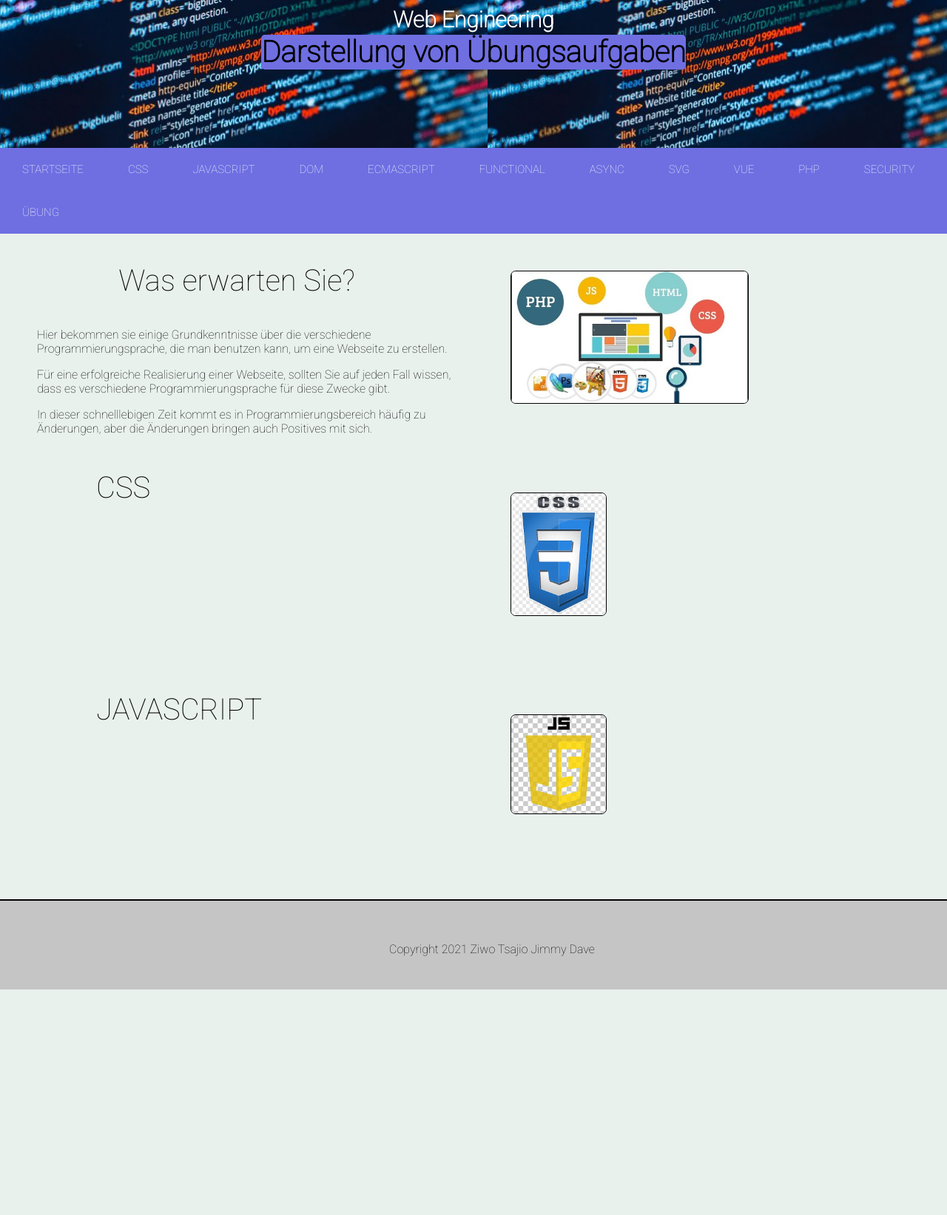
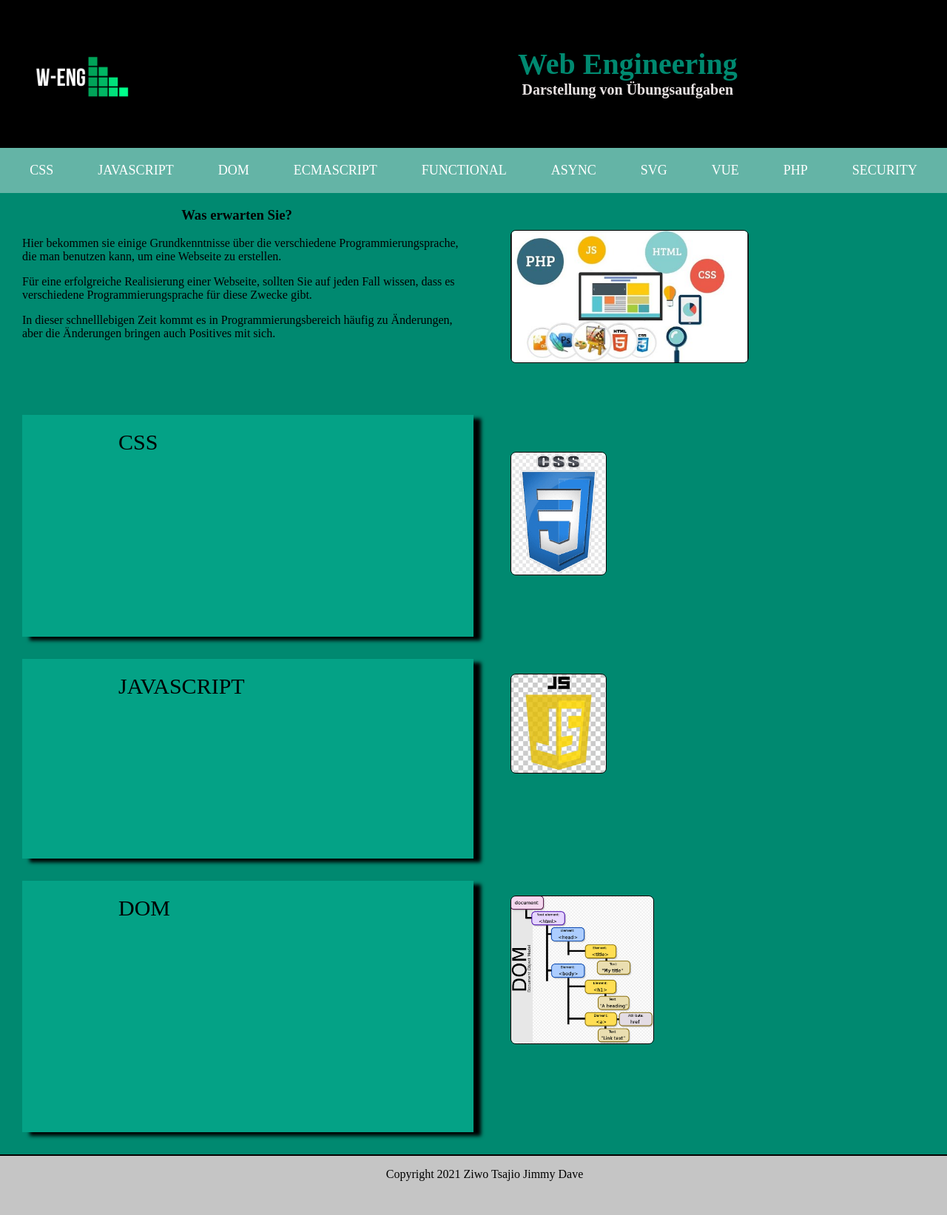
Before and after one commit to jimmyDave99/ProjektWE, a PHP site: page / in a window 1280 px wide. Shown: the whole page at 74% size. Before the commit the page ends 1338 px from the top, so only its background shows below. Run offline with PHP 8.4, Linux system fonts and the light colour scheme.

Commit message:
Commit 8: add logo in header

```diff
--- a/index.html
+++ b/index.html
@@ -12,16 +12,14 @@
 <body>
 <div class="gesamt">
     <header>
-        <h1 class="headtitle1"><strong class="titleoben">Web Engineering</strong><br>
-            <strong class="headtitle">Darstellung von Übungsaufgaben</strong> </h1>
+        <a href="index.html" class="logoheader"><img src="w-%20eng.png" alt="logo"></a>
+        <a href="index.html"><h1 class="headtitle1"><strong class="titleoben">Web Engineering</strong><br>
+            <strong class="headtitle">Darstellung von Übungsaufgaben</strong> </h1></a>
     </header>
 
     <nav>
         <div class="table">
             <ul>
-                <li class="menu-ind" id="m-ind">
-                    <a href="index.html">Startseite</a>
-                </li>
                 <li class="menu-css">
                     <a href="css.html">CSS</a>
                 </li>
@@ -51,9 +49,6 @@
                 </li>
                 <li class="menu-Security">
                     <a href="security.html">Security</a>
-                </li>
-                <li class="menu-ubung">
-                    <a href="ubung.html">Übung</a>
                 </li>
             </ul>
         </div>
@@ -86,10 +81,16 @@
             <div class="right-js">
                 <img class="imgjs" src="jslogo.png" alt="bildlogojs">
             </div>
+            <div class="left-dom">
+                <a class="titledom"  href="DOM.html">Dom</a>
+            </div>
+            <div class="right-dom">
+                <img class="imgdom" src="Dombild.png" alt="bildlogodom">
+            </div>
         </section>
     </article>
     <footer>
-        <p>Copyright 2021 Ziwo Tsajio Jimmy Dave</p>
+        <p id="footerp">Copyright 2021 Ziwo Tsajio Jimmy Dave</p>
     </footer>
 
 </div>
--- a/style1.css
+++ b/style1.css
@@ -1,47 +1,67 @@
 body{
-    font-family: 'Roboto', sans-serif;
     margin: 0px;
     padding: 0px;
 }
 
 h1{
-    font-size: 40px;
-    font-weight: normal;
     text-align: Center;
 }
 
 header{
+    display: flex;
     height: 200px;
-    background-image: url("BackgrundHead2.png");
+    background-color: #000;
+    padding: 0px;
+
     /*position: -webkit-sticky;
     position: sticky;
     top:0px;*/
 }
-.headtitle{
-    background-color: rgb(111, 111, 226);
-    border-radius: 5px;
+
+/* Custom Scroll Bar */
+html::-webkit-scrollbar{
+    width: 0.5rem;
+}
+html::-webkit-scrollbar-track{
+    background: transparent;
+}
+html::-webkit-scrollbar-thumb{
+    background: #008970;
+    border-radius: 5rem;
+}
+.logoheader img{
+    width: 200px;
+
+}
+.titleoben{
+    color: #008970;
+    padding: 0px;
+    margin: 0px;
+    font-size: 40px;
+
 }
 .headtitle1{
-    /*padding-top: 50px;*/
-    padding: 0;
-    margin: 0;
+    color: #e7e1e1;
+    font-size: 20px;
+    text-align: center;
+    padding-top: 50px;
+    margin-left: 500px;
 }
-.titleoben {
-    color: white;
-    font-size: 30px;
+a{
+    text-decoration: none;
 }
 
 
 footer{
     height: 80px;
-    padding-top: 40px;
     text-align: center;
     background-color: #c5c5c5;
     border-top: 2px solid black;
 }
+
 nav{
     width: 100%;
-    background-color: rgb(111, 111, 226);
+    background-color: #64b4a6;
     position: -webkit-sticky;
     position: sticky;
     top: 0px;
@@ -56,13 +76,13 @@ nav li{
     list-style-type:none ;
     float: left;
 }
-nav a{
+nav ul li a{
     display: inline-block;
     text-decoration: none;
     padding: 20px 30px;
     color: #fff;
     text-transform: uppercase ;
-    font-size: 15px;
+    font-size: 18px;
 }
 article a{
     display: inline-block;
@@ -70,65 +90,26 @@ article a{
     padding: 20px 30px;
     color: #000;
     text-transform: uppercase ;
-    font-size: 15px;
+
 }
 article li{
     list-style-type: none;
     /*float: left;*/
 }
-.titlejs, .titlecss{
-    font-size: 40px;
-    font-weight: normal;
+.titlejs, .titlecss, .titledom{
+    font-size: 30px;
     text-align: Center;
     margin-left: 100px;
 }
-.article-ubung{
-    display: grid;
-    padding: 0px;
-    margin: 0px;
-    height: 530px;
-    grid-template-columns: 25% 25% 25% 25%;
-    background-color: #e9f1ed;
-}
-
-
 .table{
     display: table;
     margin: 0 auto;
-    grid-column-start: 1;
-    grid-column-end: 2;
 }
-.table2{
-    display: table;
-    margin: 0 auto;
-    grid-column-start: 2;
-    grid-column-end: 3;
-}
-.menu-ind:hover, .article-ubung2_1:hover,.menu-js:hover,.menu-css:hover,.menu-js:hover,
+.menu-js:hover,.menu-css:hover,
 .menu-php:hover,.menu-DOM:hover,.menu-ECMAScript:hover,.menu-functional:hover,.menu-Async:hover,.menu-SVG:hover,
 .menu-Vue:hover,.menu-Security:hover{
-    border-top: 5px solid #4c8;
-    background-color: RGBa(64, 200, 130, 0.15);
-}
-.article-ubung2_2:hover{
-    border-top: 5px solid #f1dc4f;
-    background-color: RGBa(241, 211, 79, 0.15);
-}
- .article-ubung2_3:hover{
-    border-top: 5px solid #0070BB;
-    background-color: RGBa(000, 112, 192, 0.15);
-}
-.article-ubung3_1:hover{
-    border-top: 5px solid #e44d26;
-    background-color: RGBa(228, 77, 38, 0.15);
-}
- .article-ubung3_2:hover{
-    border-top: 5px solid #4c8;
-    background-color: RGBa(64, 200, 130, 0.15);
-}
-.menu-ubung:hover,.article-ubung3_3:hover{
-    border-top: 5px solid #f1dc4f;
-    background-color: RGBa(000, 112, 192, 0.15);
+    border-top: 5px solid #008970;
+    background-color: #04a286;
 }
 nav li:hover a{
     padding: 15px 30px 20px 30px;
@@ -138,8 +119,8 @@ nav li:hover a{
     padding: 0px;
     margin: 0px;
     grid-template-columns: 50% 50% ;
-    grid-template-rows:300px 300px 300px;
-    background-color: #e9f1ed;
+    grid-template-rows:300px 300px 300px 400px;
+    background-color: #008970;
     /*height: 530px;*/
 }
 .right{
@@ -156,6 +137,9 @@ nav li:hover a{
     grid-row-end: 3;
     grid-column-start: 1;
     grid-column-end: 2;
+    box-shadow: 10px 5px 5px black;
+    background-color: #04a286;
+    margin-left: 30px;
 }
 .right-css{
     grid-row-start: 2;
@@ -168,6 +152,10 @@ nav li:hover a{
     grid-row-end: 4;
     grid-column-start: 1;
     grid-column-end: 2;
+    box-shadow: 10px 5px 5px black;
+    background-color: #04a286;
+    margin-left: 30px;
+    margin-top: 30px;
 }
 .right-js{
     grid-row-start: 3;
@@ -175,8 +163,25 @@ nav li:hover a{
     grid-column-start: 2;
     grid-column-end: 3;
 }
+.left-dom{
+    grid-row-start: 4;
+    grid-row-end: 5;
+    grid-column-start: 1;
+    grid-column-end: 2;
+    box-shadow: 10px 5px 5px black;
+    background-color: #04a286;
+    margin-left: 30px;
+    margin-top: 30px;
+    margin-bottom: 30px;
+}
+.right-dom{
+    grid-row-start: 4;
+    grid-row-end: 5;
+    grid-column-start: 2;
+    grid-column-end: 3;
+}
 p{
-    margin-left: 50px;
+    margin-left: 30px;
 }
 .imgall{
     margin-top: 50px;
@@ -192,13 +197,20 @@ p{
     border-radius: 7px ;
     border: 1px solid black;
 }
+.imgdom{
+    margin-top: 50px;
+    margin-left: 50px;
+    width: 30%;
+    border-radius: 7px ;
+    border: 1px solid black;
+}
 .presentationcss{
     display: grid;
     padding: 0px;
     margin: 0px;
     grid-template-columns: 50% 50% ;
-    grid-template-rows:300px 300px 600px;
-    background-color: #e9f1ed;
+    grid-template-rows:300px 300px 300px 600px;
+    background-color: #008970;
     /*height: 530px;*/
 }
 .css-inhalt{
```
Also changed, not shown: other parts of style1.css (+25 -2 lines), css.html (+31 -9 lines), javascript.html (+4 -8 lines), php.html (+3 -8 lines), ubung.html (deleted, +0 -76 lines), Dombild.png (added), w- eng.png (added).
